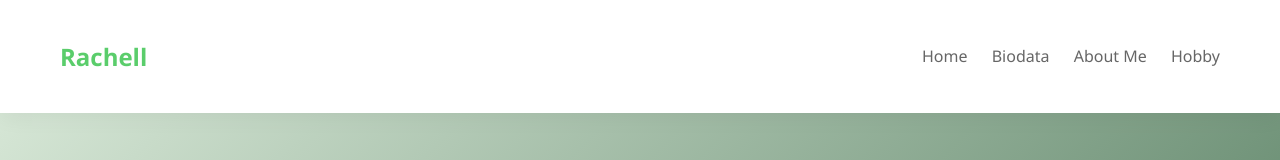
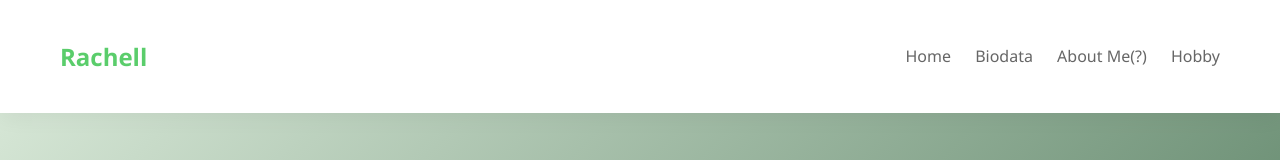
Before and after one commit to rachelnova18/Prak7-PDWB-20240140241, a plain HTML site: page about_me.html in a window 1280 px wide. Shown: the top 160 px of the page. Drawn offline with Linux system fonts and the light colour scheme.

Commit message:
commit aja

```diff
--- a/about_me.html
+++ b/about_me.html
@@ -15,7 +15,7 @@
         <div class="menu">
             <a href="index.html">Home</a>
             <a href="form.html">Biodata</a>
-            <a href="about_me.html">About Me</a>
+            <a href="about_me.html">About Me(?)</a>
             <a href="hobby.html">Hobby</a>
         </div>
 
```
Also changed, not shown: form.html (+1 -1 lines), hobby.html (+1 -1 lines).
